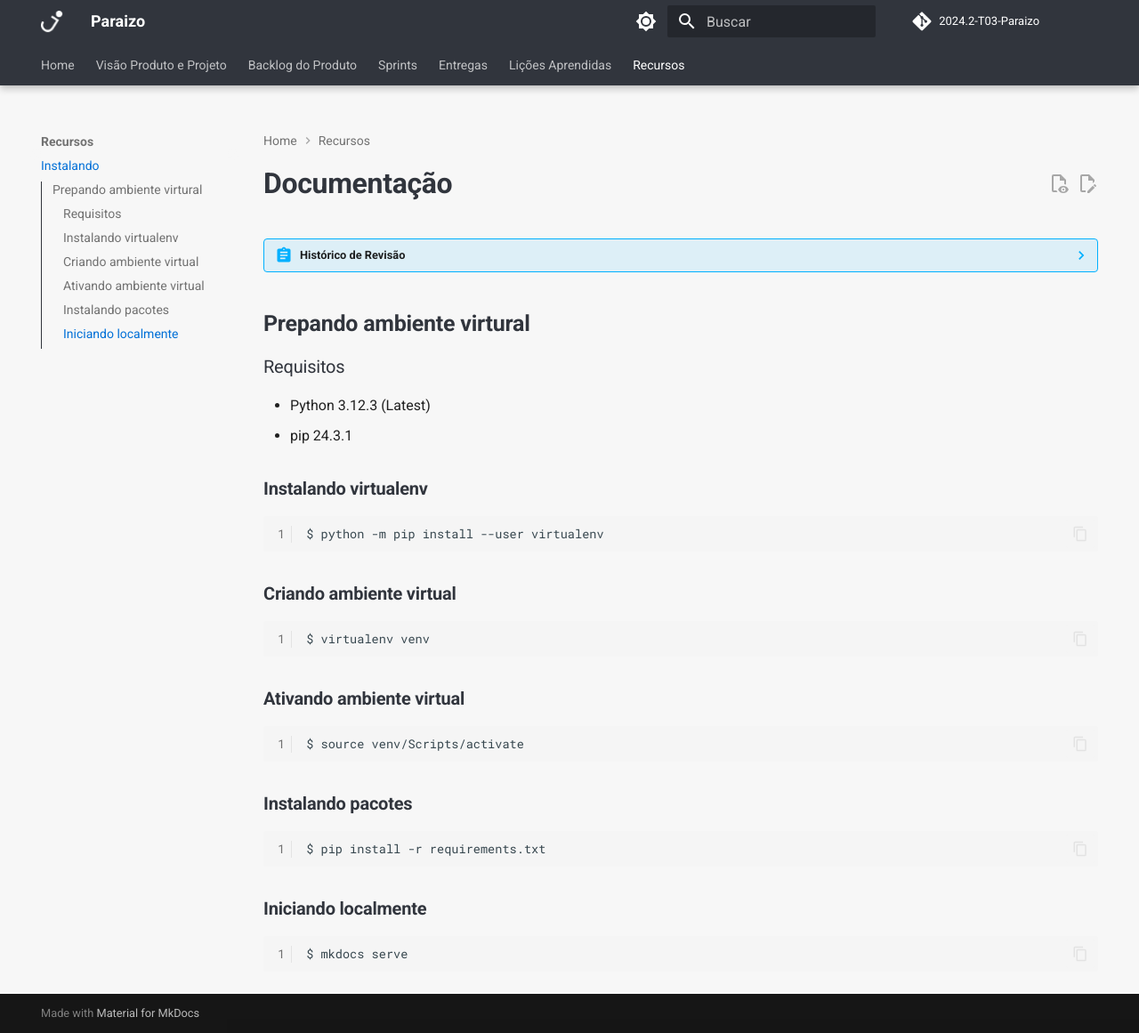
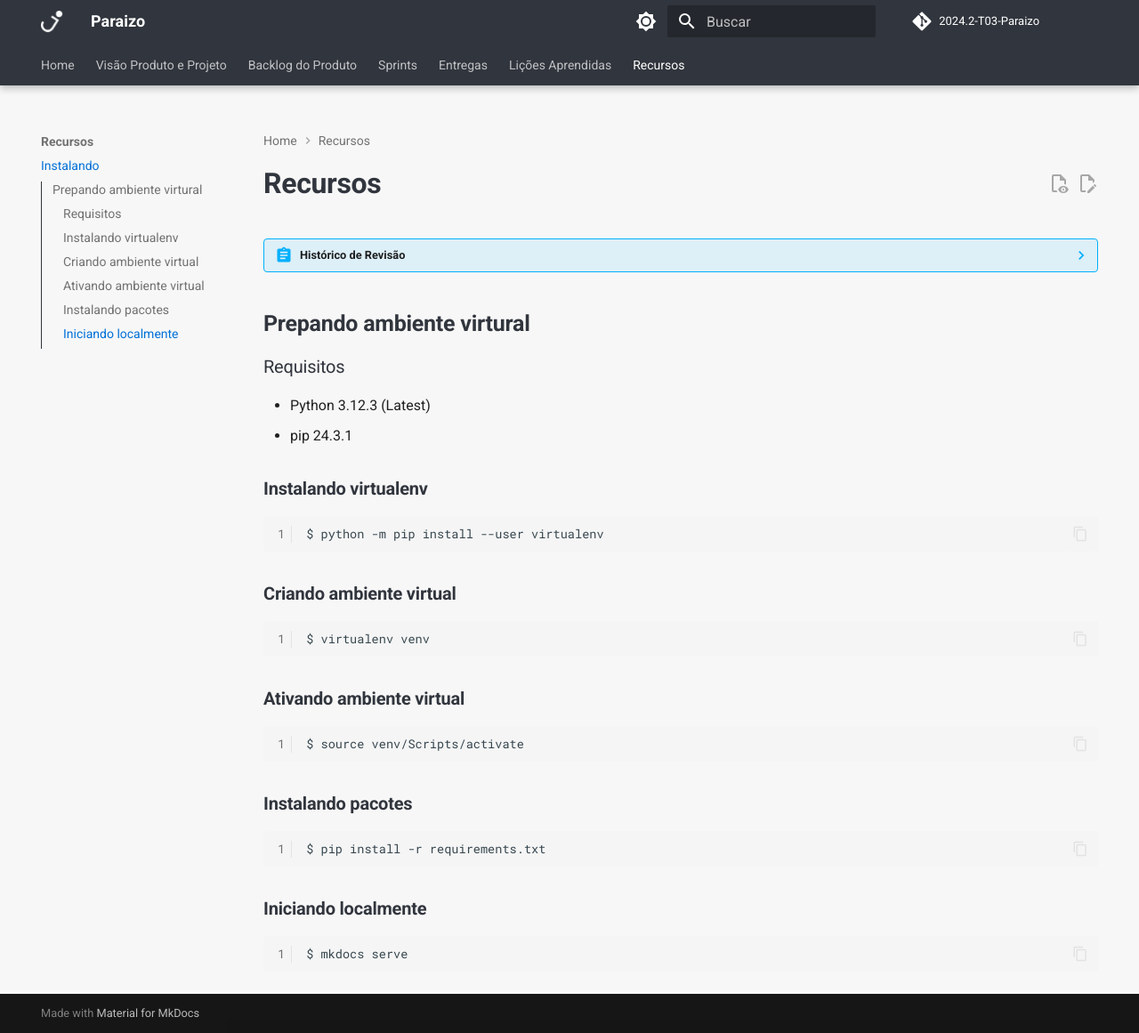
Before and after one commit to mdsreq-fga-unb/2024.2-T03-Paraizo, an MkDocs documentation site: the page built from docs/recursos/instalando/index.md, in a window 1280 px wide and 1161 px high. Shown: the whole window at 89% size. Built offline with MkDocs 1.6.1 and Material for MkDocs 9.7.7, drawn with Linux system fonts in a browser that asks for light colours; comment, search, counter and statistics services are not loaded; the version menu is left out.

Commit message:
add: adicionando estrutura basica

```diff
--- a/docs/recursos/instalando/index.md
+++ b/docs/recursos/instalando/index.md
@@ -1,4 +1,4 @@
-# **Documentação**
+# **Recursos**
 
 ??? abstract "Histórico de Revisão"
 
```
